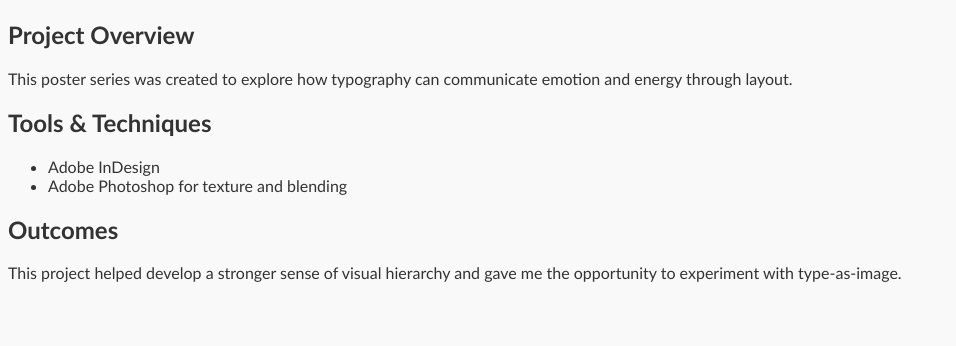
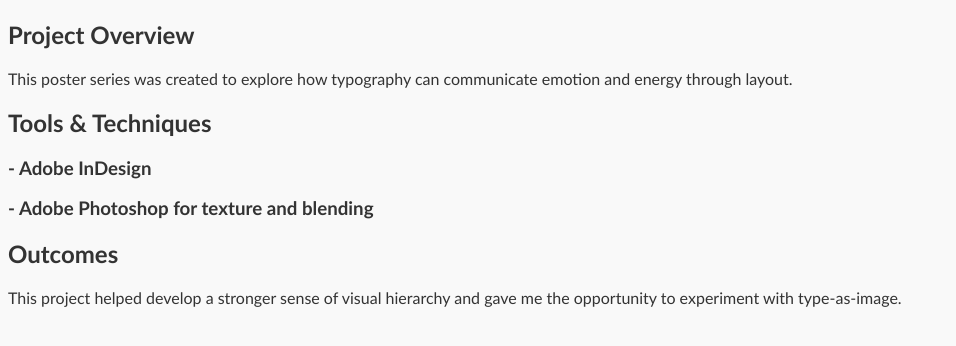
Before and after one commit to Holden-dip/Portfolio, a Jekyll site: the page built from _design/poster-series.md, in a window 1280 px wide. Shown: the top 346 px of the page, without its empty margins (0-956 px from the left). Built offline with Jekyll 4.4.1, drawn with Linux system fonts in a browser that asks for light colours.

```diff
--- a/_design/poster-series.md
+++ b/_design/poster-series.md
@@ -16,8 +16,8 @@ typography can communicate emotion and energy through layout.
 
 ## Tools & Techniques <!-- headline -->
 
-- Adobe InDesign
-- Adobe Photoshop for texture and blending
+### - Adobe InDesign
+### - Adobe Photoshop for texture and blending
 
 
 ## Outcomes
```
